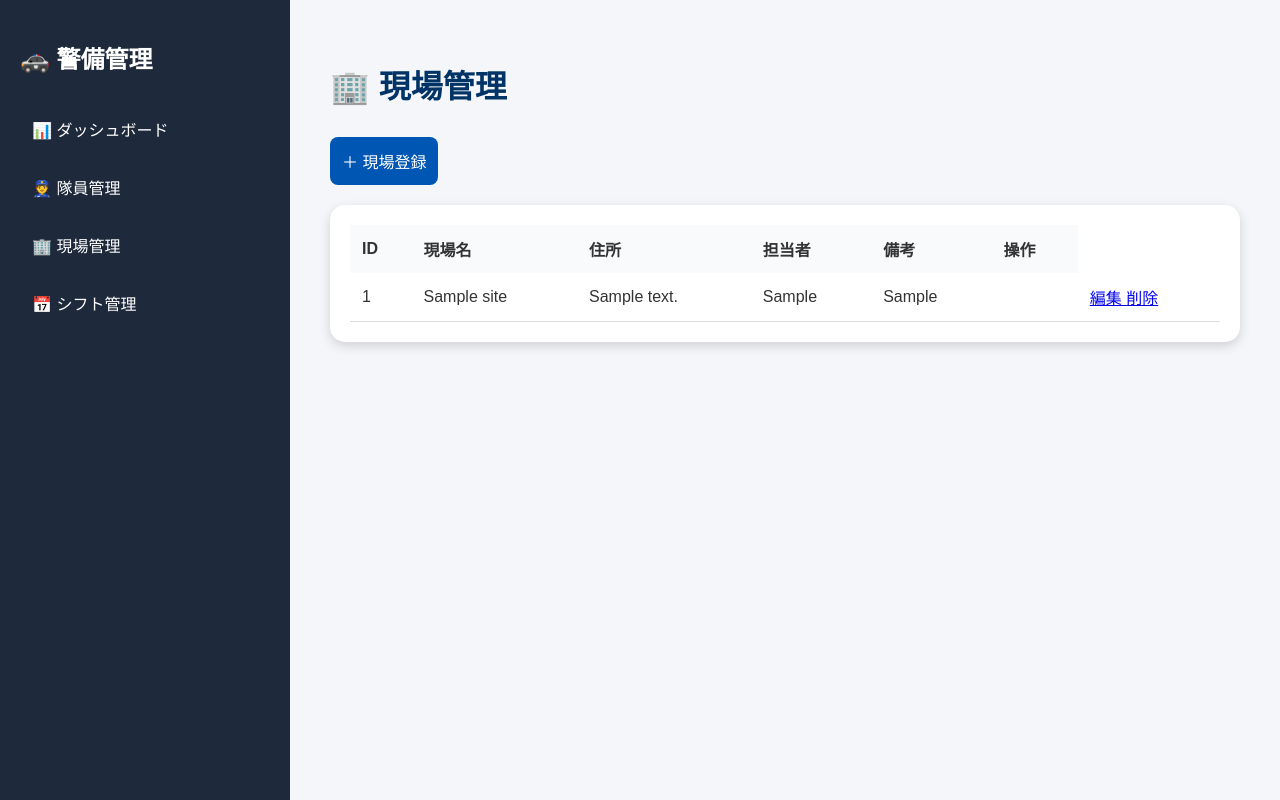
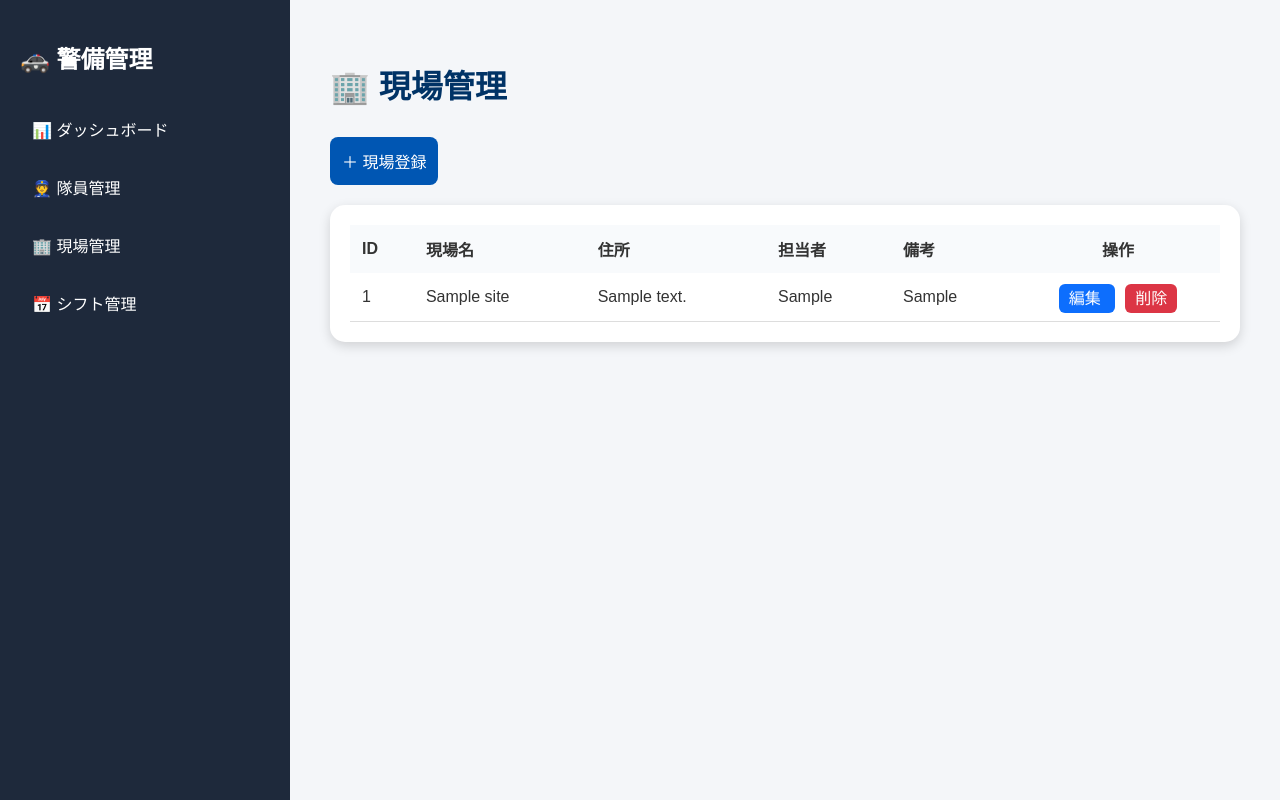
Before and after one commit to matsuokentaro/security-management, a Flask app: page /sites in a window 1280 px wide. Run offline with Flask 3, Linux system fonts and the light colour scheme; tables that the repository leaves empty hold one stand-in row (values such as "Sample post").

Commit message:
Complete site management CRUD and UI improvements

```diff
--- a/static/style.css
+++ b/static/style.css
@@ -235,7 +235,7 @@ tr:hover{
     padding:6px 10px;
     border-radius:6px;
     text-decoration:none;
-    margin-right:5px;
+    margin-right:10px;
 }
 
 .action-delete{
@@ -264,3 +264,13 @@ tr:hover{
     border-radius:8px;
     font-weight:bold;
 }
+
+.actions{
+    text-align:center;
+    white-space:nowrap;
+}
+
+.action-column{
+    width:180px;
+    text-align:center;
+}
--- a/templates/sites.html
+++ b/templates/sites.html
@@ -24,33 +24,35 @@
         <th>住所</th>
         <th>担当者</th>
         <th>備考</th>
-        <th>操作</th>
+        <th class="action-column">操作</th>
     </tr>
 
  {% for site in sites %}
 <tr>
+
     <td>{{ site.id }}</td>
     <td>{{ site.site_name }}</td>
     <td>{{ site.address }}</td>
     <td>{{ site.manager }}</td>
     <td>{{ site.memo }}</td>
-        <td>
-        <td>
 
-            <a href="/site-edit/{{ site.id }}">
+    <td class="action-column actions">
+
+        <a class="action-edit"
+           href="/site-edit/{{ site.id }}">
             編集
         </a>
 
-            <a href="/site-delete/{{ site.id }}"
+        <a class="action-delete"
+           href="/site-delete/{{ site.id }}"
            onclick="return confirm('本当に削除しますか？')">
             削除
         </a>
 
     </td>
-    </td>
+
 </tr>
 {% endfor %}
-
 </table>
 
 </div>
```
Lines whose indentation alone changed are shown as unchanged.
